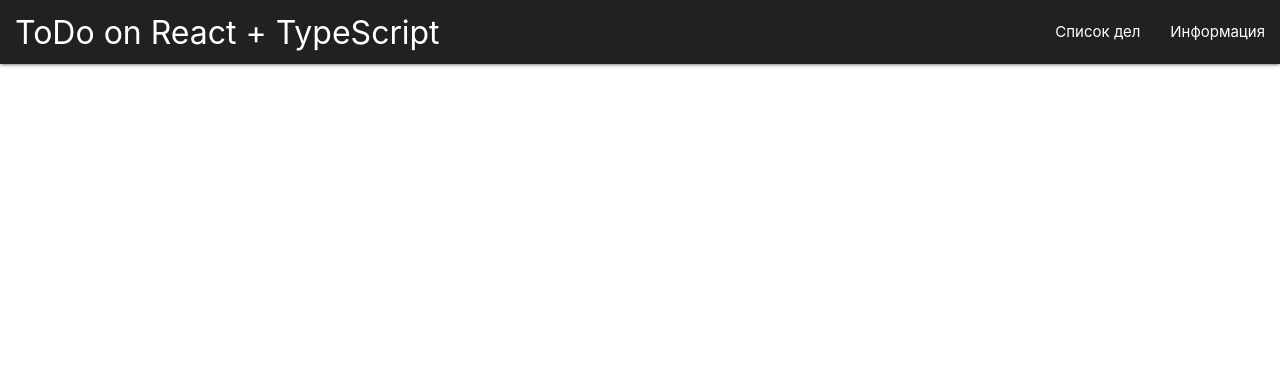
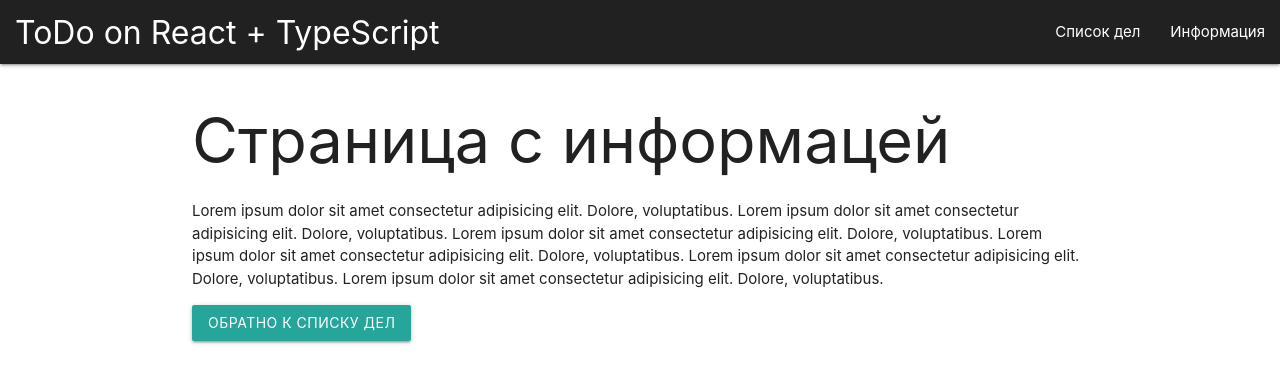
Before and after one commit to podsolnuh69/react-todo-ts, a React (Create React App) app: page /react-todo-ts/about in a window 1280 px wide. Shown: the top 382 px of the page. Built offline with nearby package versions, Linux system fonts and the light colour scheme.

Commit message:
edit routes

```diff
--- a/src/App.tsx
+++ b/src/App.tsx
@@ -13,8 +13,8 @@ const App: React.FC = () => {
       <Navbar />
       <div className="container">
         <Routes>
-          <Route path="/about" element={<AboutPage />}></Route>
-          <Route path="/" element={<TodosPage />}></Route>
+          <Route path="/react-todo-ts/about" element={<AboutPage />}></Route>
+          <Route path="/react-todo-ts/" element={<TodosPage />}></Route>
         </Routes>
       </div>
     </BrowserRouter>
--- a/src/components/Navbar.tsx
+++ b/src/components/Navbar.tsx
@@ -9,10 +9,10 @@ const Navbar: React.FC = () => {
         <h4 className="nav-title">ToDo on React + TypeScript</h4>
         <ul className="right hide-on-med-and-down">
           <li>
-            <NavLink to="/">Список дел</NavLink>
+            <NavLink to="/react-todo-ts/">Список дел</NavLink>
           </li>
           <li>
-            <NavLink to="/about">Информация</NavLink>
+            <NavLink to="/react-todo-ts//about">Информация</NavLink>
           </li>
         </ul>
       </div>
--- a/src/pages/AboutPage.tsx
+++ b/src/pages/AboutPage.tsx
@@ -18,7 +18,7 @@ const AboutPage: React.FC = (props) => {
       <button
         className="btn"
         onClick={() => {
-          history("/");
+          history("/react-todo-ts/");
         }}
       >
         Обратно к списку дел
```
